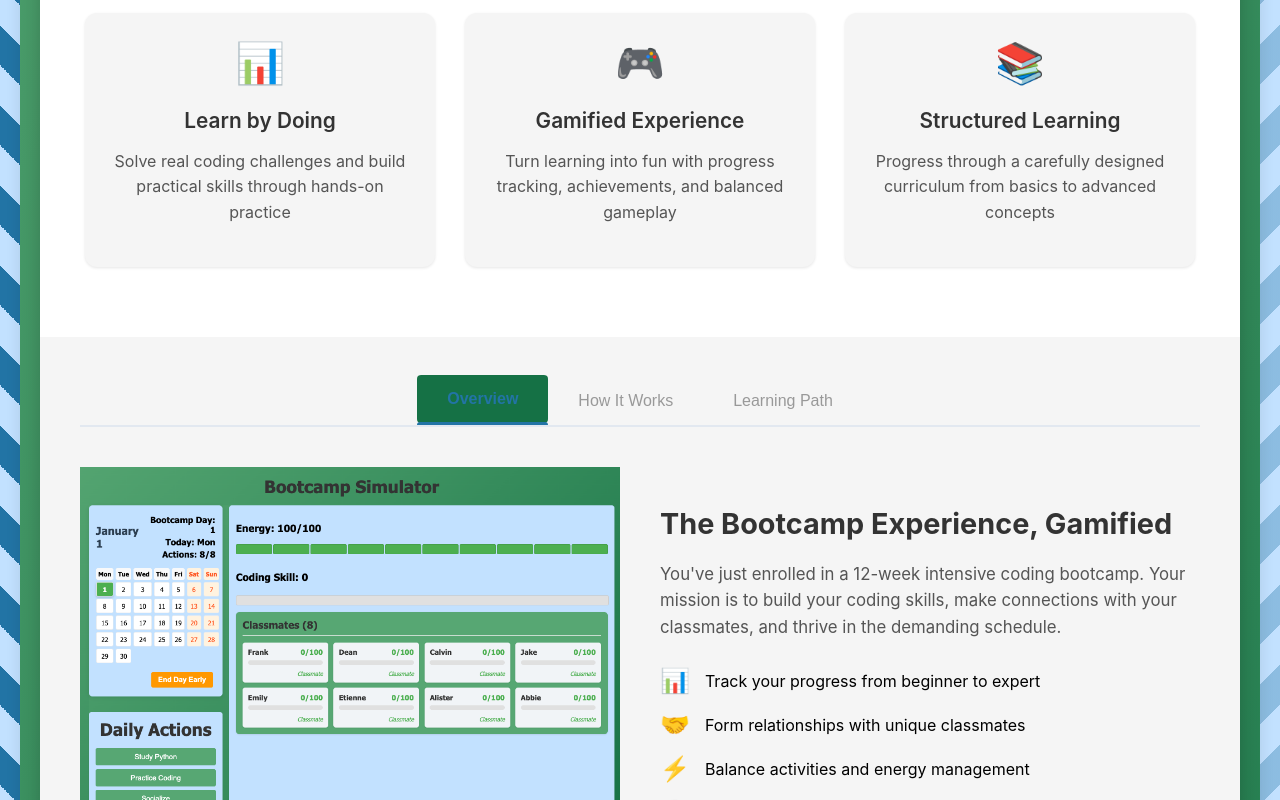
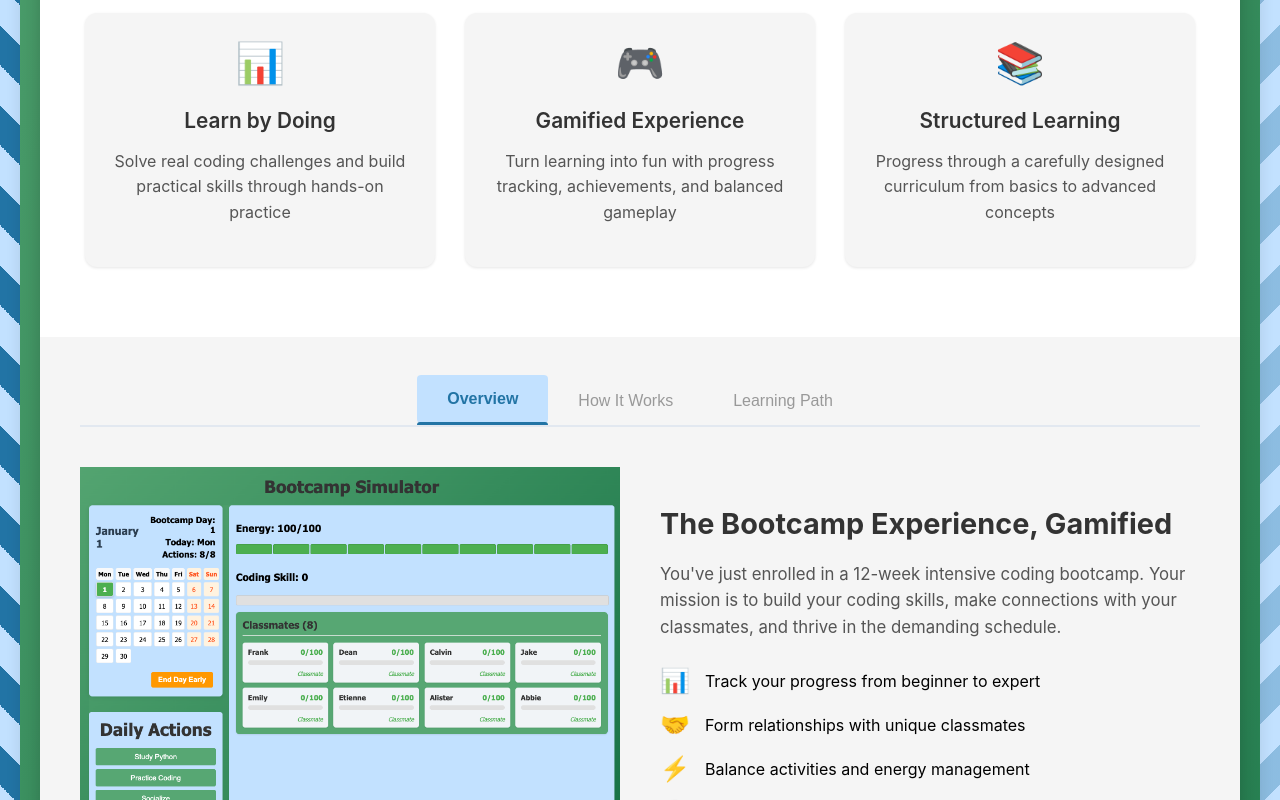
Before and after one commit to EmiSadler/BootCampSimulator, a React (Vite) app: page / in a window 1280 px wide. In both pictures the pointer is over the button "Overview". Shown: the part 895-1695 px from the top of the page. Built offline with nearby package versions, Linux system fonts and the light colour scheme.

Commit message:
fixed the too dark hover tab colour

```diff
--- a/src/css/LandingPage.css
+++ b/src/css/LandingPage.css
@@ -193,6 +193,7 @@
 
 .tab-button:hover {
   color: var(--colour-secondary);
+  background-color: var(--colour-secondary-light);
 }
 
 .tab-button.active {
@@ -553,7 +554,6 @@
   color: var(--text-muted);
 }
 
-/* Final CTA Section */
 .final-cta {
   padding: 80px 40px;
   text-align: center;
```
